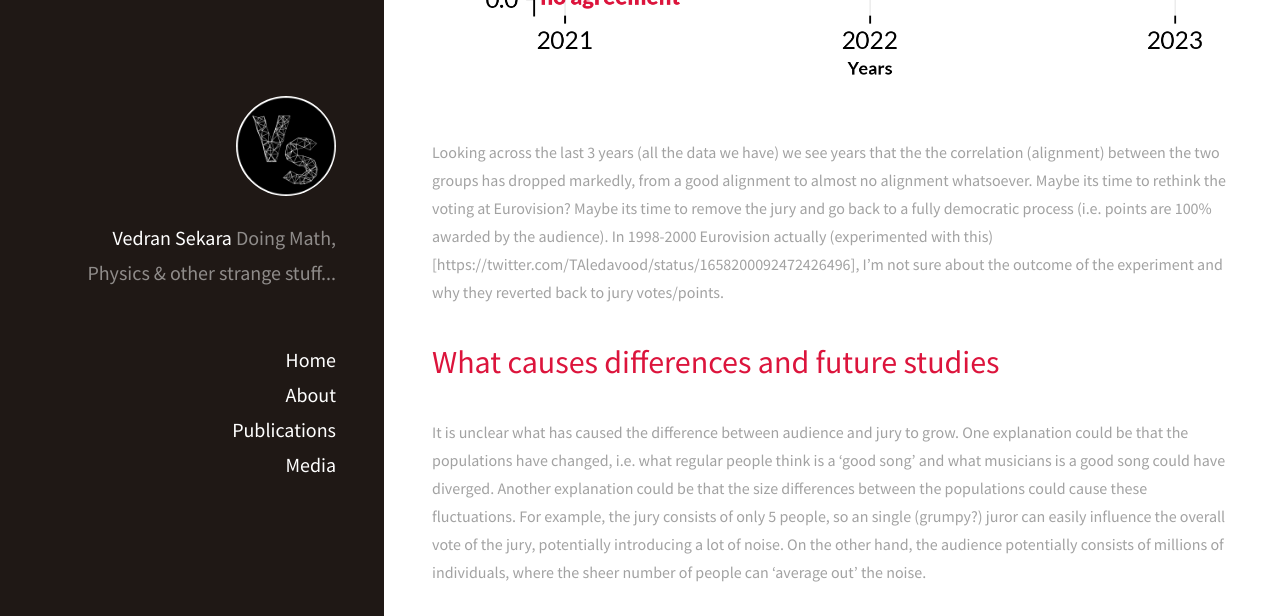
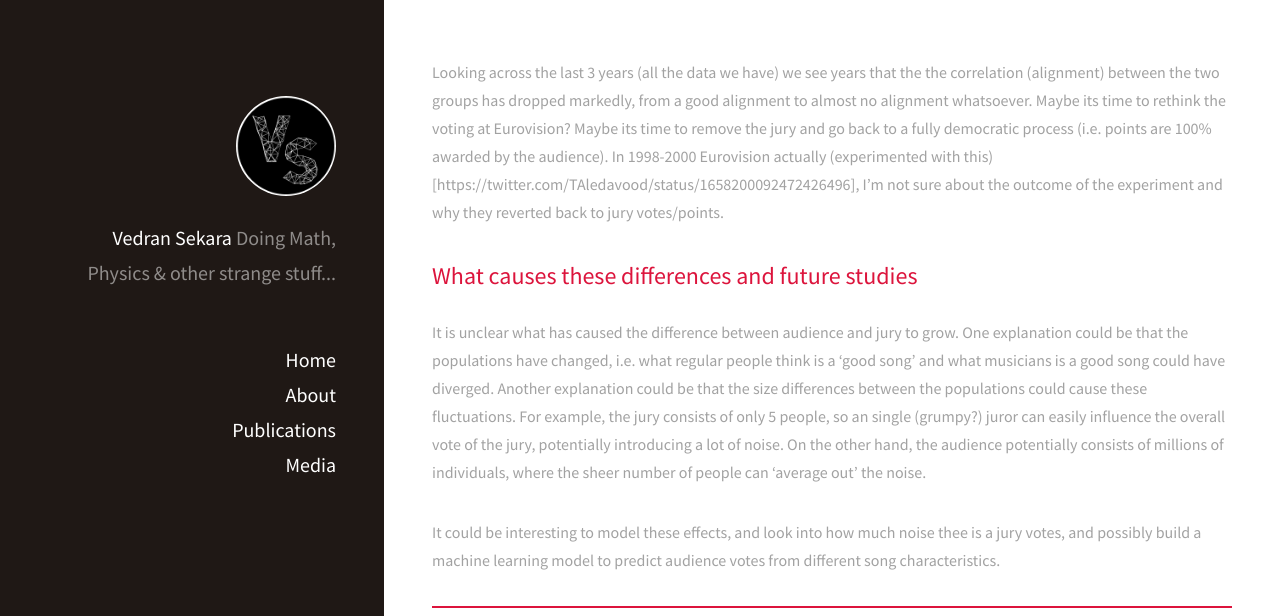
Before and after one commit to vedransekara/vedransekara.github.io, a Jekyll site: the page built from _posts/2023-05-21-eurovision.md, in a window 1280 px wide and 900 px high, scrolled down 4806 px, cut to the strip 0-616 px from the top of the window. Built offline with Jekyll 4.4.1, drawn with Linux system fonts in a browser that asks for light colours; some of the changed text lies outside the part shown.

Commit message:
updated post

```diff
--- a/_posts/2023-05-21-eurovision.md
+++ b/_posts/2023-05-21-eurovision.md
@@ -24,7 +24,7 @@
 Basically, the audience is you and me, regular people, anybody can vote (although it costs to vote).
 To summarize, the jury is composed of professionals, while the audience is 'normal' people.
 
-# Disagreement between the jury and audience
+## Disagreement between the jury and audience
 
 What I noticed this year (and partially also last year) is that the tastes of the jury and audience are starting to diverge.
 For instance, this year Croatia 🇭🇷 got only 11 points from the jury, but 112 from the audience. They were ranked 25th by the jury, but 7th by the audience.
@@ -66,7 +66,7 @@
 Maybe its time to rethink the voting at Eurovision? Maybe its time to remove the jury and go back to a fully democratic process (i.e. points are 100% awarded by the audience).
 In 1998-2000 Eurovision actually (experimented with this)[https://twitter.com/TAledavood/status/1658200092472426496], I'm not sure about the outcome of the experiment and why they reverted back to jury votes/points.
 
-# What causes differences and future studies
+## What causes these differences and future studies
 It is unclear what has caused the difference between audience and jury to grow.
 One explanation could be that the populations have changed, i.e. what regular people think is a 'good song' and what musicians is a good song could have diverged.
 Another explanation could be that the size differences between the populations could cause these fluctuations.
```
Also changed, not shown: other parts of _posts/2023-05-21-eurovision.md (+3 -3 lines).
